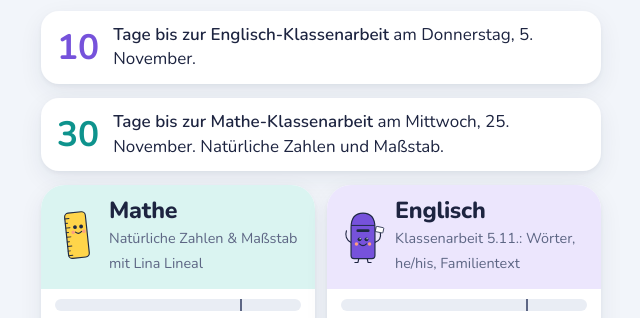
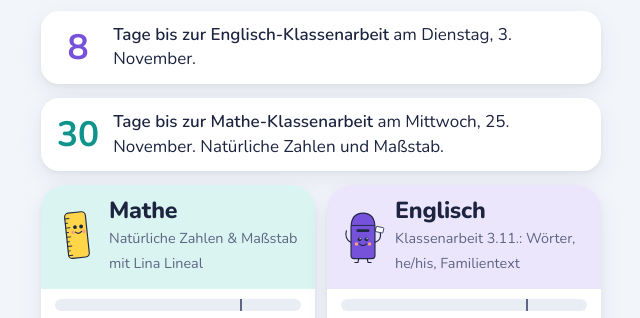
Before and after one commit to spindlerin-pixel/Level-up-5, a plain HTML site: page index.html in a window 1280 px wide. Shown: the part 248-566 px from the top of the page, 319-959 px from the left. Drawn offline with nearby package versions, Linux system fonts and the light colour scheme; a web font is replaced by a local one.

Commit message:
Englisch-Klassenarbeit auf Dienstag, 3. November verlegt
Co-Authored-By: Claude Opus 5.5 <noreply@anthropic.com>
Claude-Session: https://claude.ai/code/session_01XAK631z8E5nAESpFmuobgp

```diff
--- a/index.html
+++ b/index.html
@@ -686,7 +686,7 @@ body { padding-left: max(16px, env(safe-area-inset-left, 0px)); padding-right: m
 
   <div class="ka" id="kaBox">
     <span class="ka-num" id="kaNum">?</span>
-    <p id="kaText"><b>Englisch-Klassenarbeit am 5. November.</b> Trag unten bei „Für Eltern“ das Datum ein, dann zählt die App die Tage.</p>
+    <p id="kaText"><b>Englisch-Klassenarbeit am Dienstag, 3. November.</b> Trag unten bei „Für Eltern“ das Datum ein, dann zählt die App die Tage.</p>
   </div>
 
   <div class="ka mka" id="mkaBox">
@@ -707,7 +707,7 @@ body { padding-left: max(16px, env(safe-area-inset-left, 0px)); padding-right: m
     <button type="button" class="subj en" data-go="en" id="subjEn">
       <span class="subj-top">
         <svg viewBox="0 0 110 140" aria-hidden="true"><use href="#pennyArt"></use></svg>
-        <span><span class="subj-name">Englisch</span><br><span class="subj-what">Klassenarbeit 5.11.: Wörter, he/his, Familientext</span></span>
+        <span><span class="subj-name">Englisch</span><br><span class="subj-what">Klassenarbeit 3.11.: Wörter, he/his, Familientext</span></span>
       </span>
       <span class="goalbar" id="enBar"><i></i><span class="mark" id="enMark"></span></span>
       <span class="subj-status"><b id="enMin">0 Min</b><span id="enState">noch nicht geübt</span></span>
@@ -792,7 +792,7 @@ body { padding-left: max(16px, env(safe-area-inset-left, 0px)); padding-right: m
     <svg class="lina" viewBox="0 0 110 140" aria-hidden="true"><use href="#pennyArt"></use></svg>
     <div class="brand">
       <h1>English mit Penny</h1>
-      <p>Access 1 · Klassenarbeit am 5. November: Welcome + Unit 1 + Familientext</p>
+      <p>Access 1 · Klassenarbeit am 3. November: Welcome + Unit 1 + Familientext</p>
     </div>
     <div class="stars" title="Alle Englisch-Sterne">
       <svg viewBox="0 0 24 24" aria-hidden="true"><path class="star-fill" d="M12 2.5l2.9 5.9 6.5.9-4.7 4.6 1.1 6.5L12 17.3l-5.8 3.1 1.1-6.5L2.6 9.3l6.5-.9z"></path></svg>
@@ -2385,7 +2385,7 @@ window.LU5 = (function () {
   /* ================= Zeit & Startseite ================= */
   var LOG_KEY = 'lern-zeiten', SET_KEY = 'lern-einstellungen';
   var view = 'home', lastAct = Date.now(), dirty = 0;
-  function settings() { var s = store(SET_KEY) || {}; if (s.goal !== 20) s.goal = 15; if (s.kaDate === undefined) s.kaDate = '2026-11-05'; if (s.mkaDate === undefined) s.mkaDate = '2026-11-25'; return s; }
+  function settings() { var s = store(SET_KEY) || {}; if (s.goal !== 20) s.goal = 15; if (!s.ka1103) { if (s.kaDate === undefined || s.kaDate === '2026-11-05') s.kaDate = '2026-11-03'; s.ka1103 = 1; store(SET_KEY, s); } if (s.mkaDate === undefined) s.mkaDate = '2026-11-25'; return s; }
   function log() { return store(LOG_KEY) || {}; }
   function secs(day, subj) { var l = log(); return (l[day] && l[day][subj]) || 0; }
   var logCache = log();
@@ -3137,7 +3137,7 @@ window.LU5 = (function () {
   }
 
 
-  /* ================= Klassenarbeit 5.11.: Welcome + Unit 1 + Familientext (nach Heften aus der Klasse) ================= */
+  /* ================= Klassenarbeit 3.11.: Welcome + Unit 1 + Familientext (nach Heften aus der Klasse) ================= */
   /* Heft-Vokabeln: 'deutsch|englisch|weitere richtige Antworten' */
   var VOC = [
     ['Welcome', [
@@ -3395,7 +3395,7 @@ window.LU5 = (function () {
   function enStats() { return store(EST) || {}; }
   function avg(arr) { if (!arr || !arr.length) return null; return arr.reduce(function (a, b) { return a + b; }, 0) / arr.length; }
   var TOPICS = [
-    ['Klassenarbeit am 5. November', [['ka', 'KA-Training'], ['voc', 'Heft-Vokabeln'], ['hisher', 'he/she ↔ his/her/their'], ['qw', 'Fragewörter'], ['plur', 'Plural'], ['heft', 'Typische Fehler'], ['famsent', 'Familien-Sätze bauen'], ['family', 'Mein Familientext'], ['probe', 'Probe-Klassenarbeit']]],
+    ['Klassenarbeit am 3. November', [['ka', 'KA-Training'], ['voc', 'Heft-Vokabeln'], ['hisher', 'he/she ↔ his/her/their'], ['qw', 'Fragewörter'], ['plur', 'Plural'], ['heft', 'Typische Fehler'], ['famsent', 'Familien-Sätze bauen'], ['family', 'Mein Familientext'], ['probe', 'Probe-Klassenarbeit']]],
     ['Welcome', [['welmix', 'Welcome-Mix'], ['be', 'am / is / are'], ['beneg', 'positiv ↔ negativ'], ['beq', 'Fragen & Kurzantworten'], ['pron', 'I, you, he …'], ['likes', 'Things I like'], ['wwords', 'Tage, Farben, Zahlen'], ['match', 'Paare finden'], ['fix', 'Fehler-Detektiv'], ['order', 'Hör-Puzzle: Sätze bauen'], ['wel', 'Welcome-Sätze']]],
     ['Allgemein', [['mix', 'Alles gemischt'], ['probe', 'Probe-Klassenarbeit'], ['write', 'Schreiben & Sprechen']]],
     ['Detektiv: mutig ohne Übersetzen', [['gapd', 'Lückentext-Detektiv'], ['obj', 'Pronomen-Detektiv'], ['chunk', 'Ohne Übersetzen']]],
```
